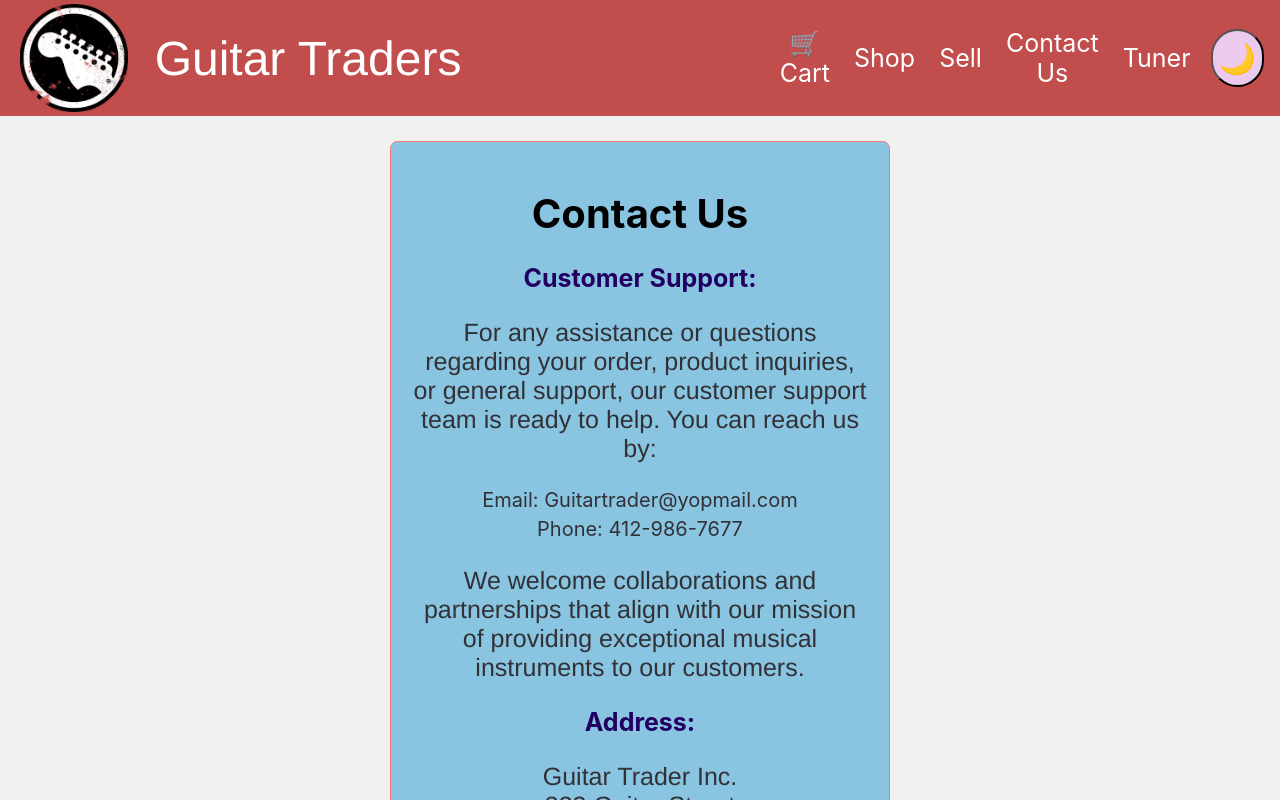
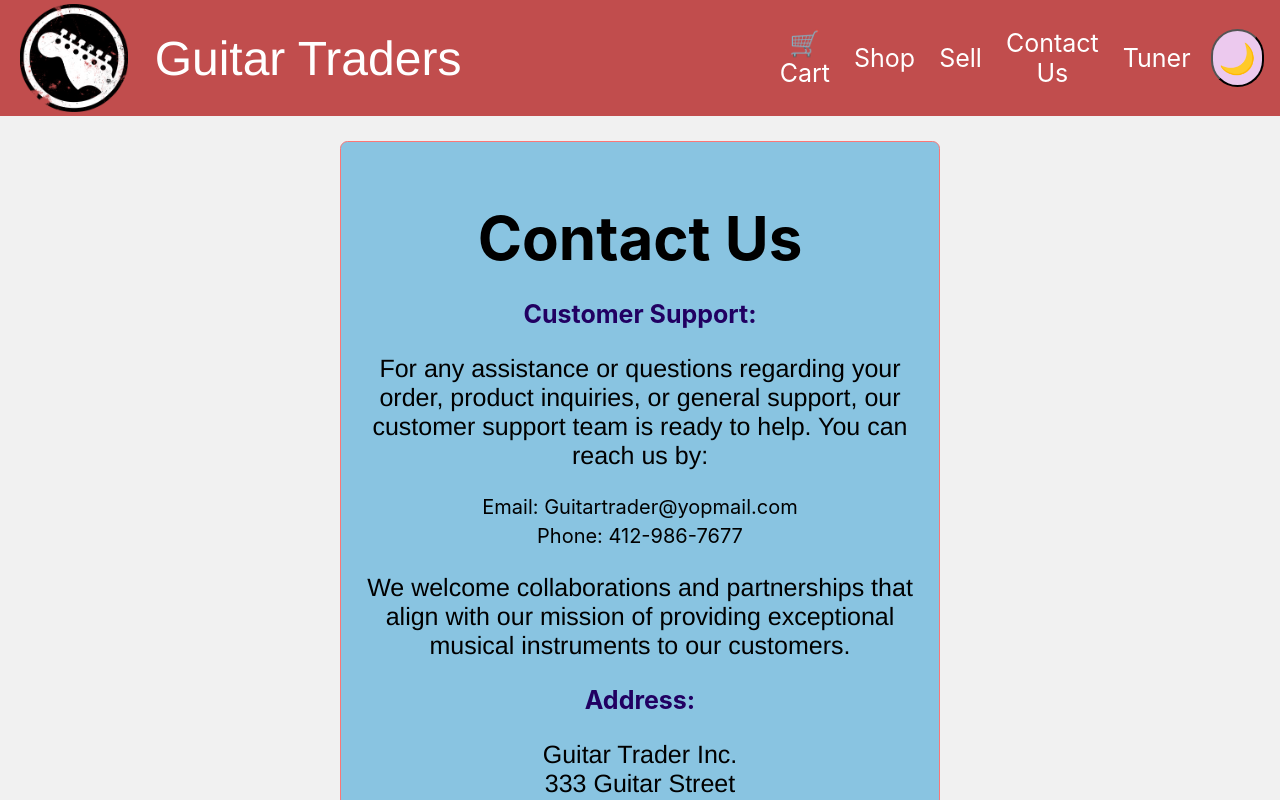
Before and after one commit to riverferguson/phase-2-project, a React (Create React App) app in the folder phase-2-project/: page /guitars/contact in a window 1280 px wide. Shown: the top 800 px of the page. Built offline with nearby package versions, Linux system fonts and the light colour scheme; data requests are answered from the project's data file.

Commit message:
edit contact us style

```diff
--- a/phase-2-project/src/components/Contact.css
+++ b/phase-2-project/src/components/Contact.css
@@ -3,15 +3,16 @@
     padding: 20px;
     border: 1px solid #fa7777;
     border-radius: 7.5px;
-    max-width: 500px;
+    max-width: 600px;
     margin: 25px auto 25px;
     text-align: center;
     font-size: 20px;
+    color: black;
 }
 
 .contact-us h1 {
     color: black;
-    font-size: 2em;
+    font-size: 3em;
     margin-bottom: 10px;
 }
 
@@ -30,4 +31,5 @@
 
 .contact-us ul li {
     margin-bottom: 5px;
+    color: black;
 }
```
Also changed, not shown: 1 other file (tests, documents, lock files or other folders).
